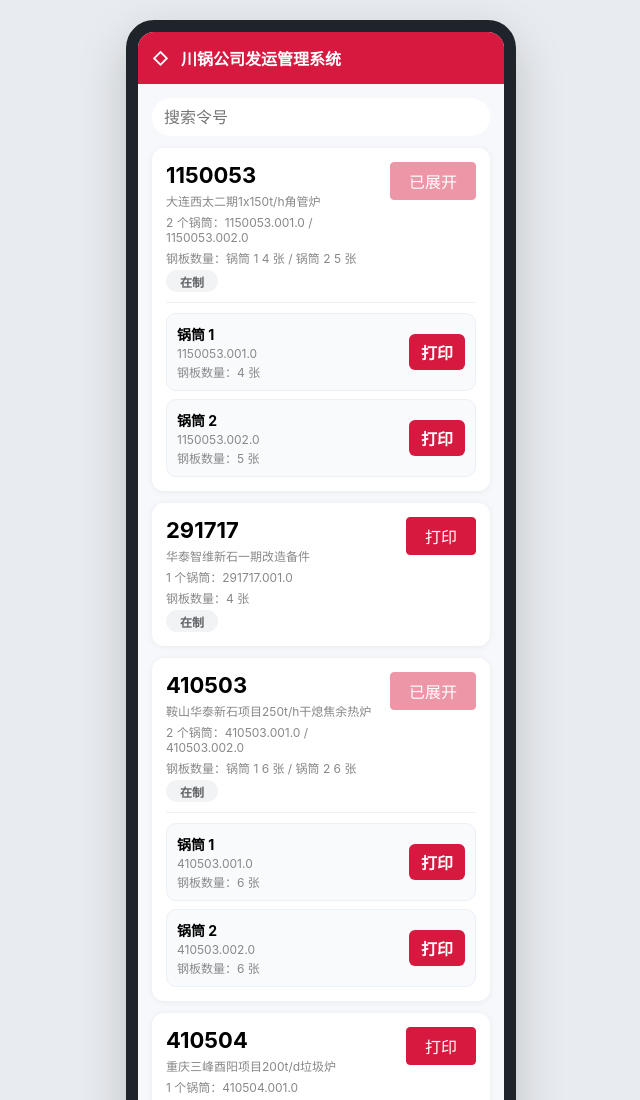
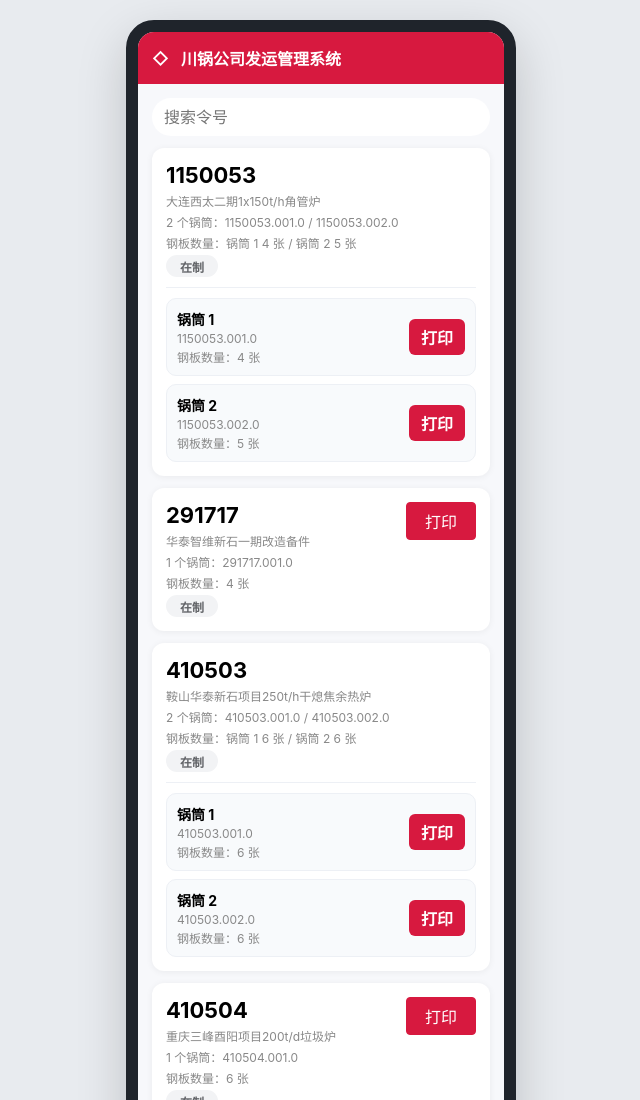
Before and after one commit to cddadada/chuanguo, a website: page printer.html in a window 1280 px wide. Shown: the top 1100 px of the page, without its empty margins (319-959 px from the left). Drawn offline with Linux system fonts and the light colour scheme.

Commit message:
Remove expanded label from printer cards

```diff
--- a/printer.html
+++ b/printer.html
@@ -74,9 +74,9 @@
               <span>${multiple ? `钢板数量：${orderDrums.map((drum, index) => `锅筒 ${index + 1} ${drum.plate_count || 1} 张`).join(" / ")}` : `钢板数量：${first.plate_count || 1} 张`}</span>
               <span><b class="status ${group === "已完成" ? "done" : "pending"}">${group}</b></span>
             </button>
-            <button class="btn red" type="button" ${multiple ? "disabled" : `data-print="${first.drum_id}"`}>
-              ${multiple ? "已展开" : "打印"}
-            </button>
+            ${multiple ? "" : `
+              <button class="btn red" type="button" data-print="${first.drum_id}">打印</button>
+            `}
             ${multiple ? `
               <div class="print-drum-options">
                 ${orderDrums.map((drum, index) => {
```
